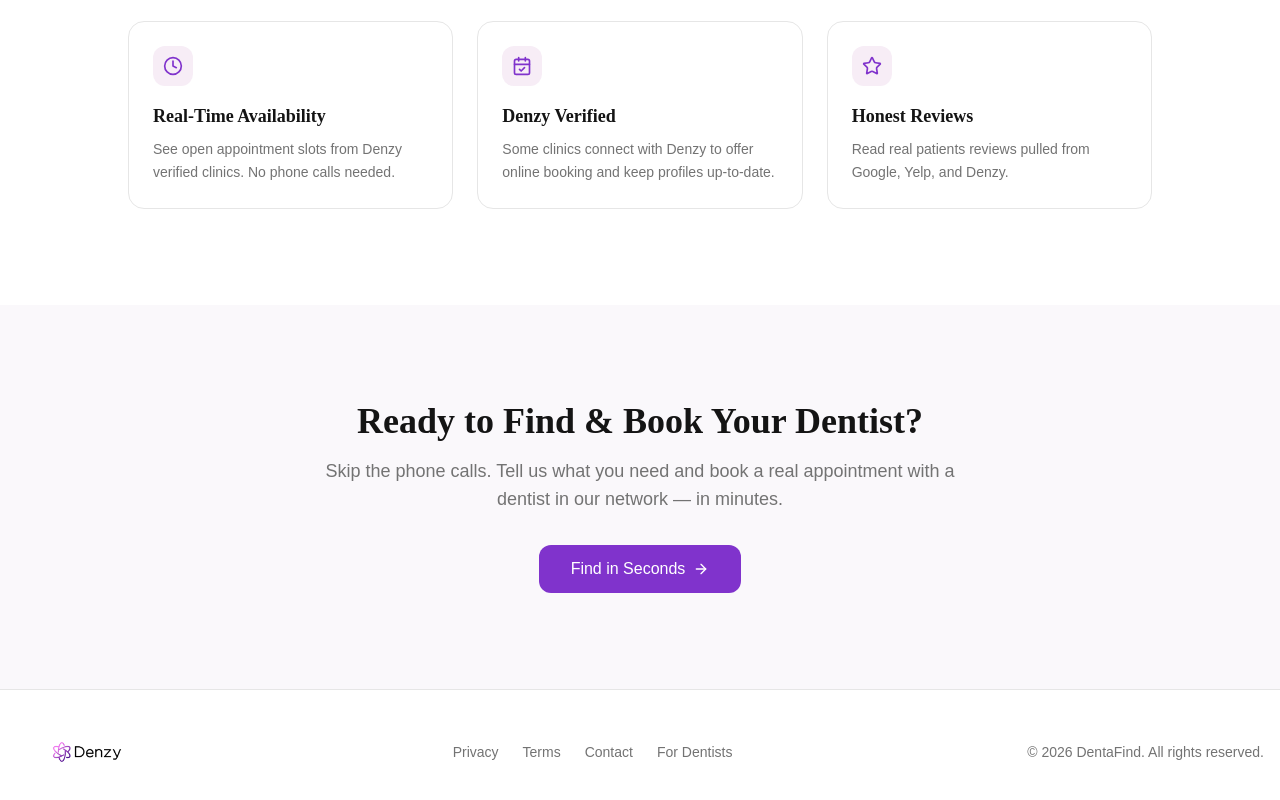
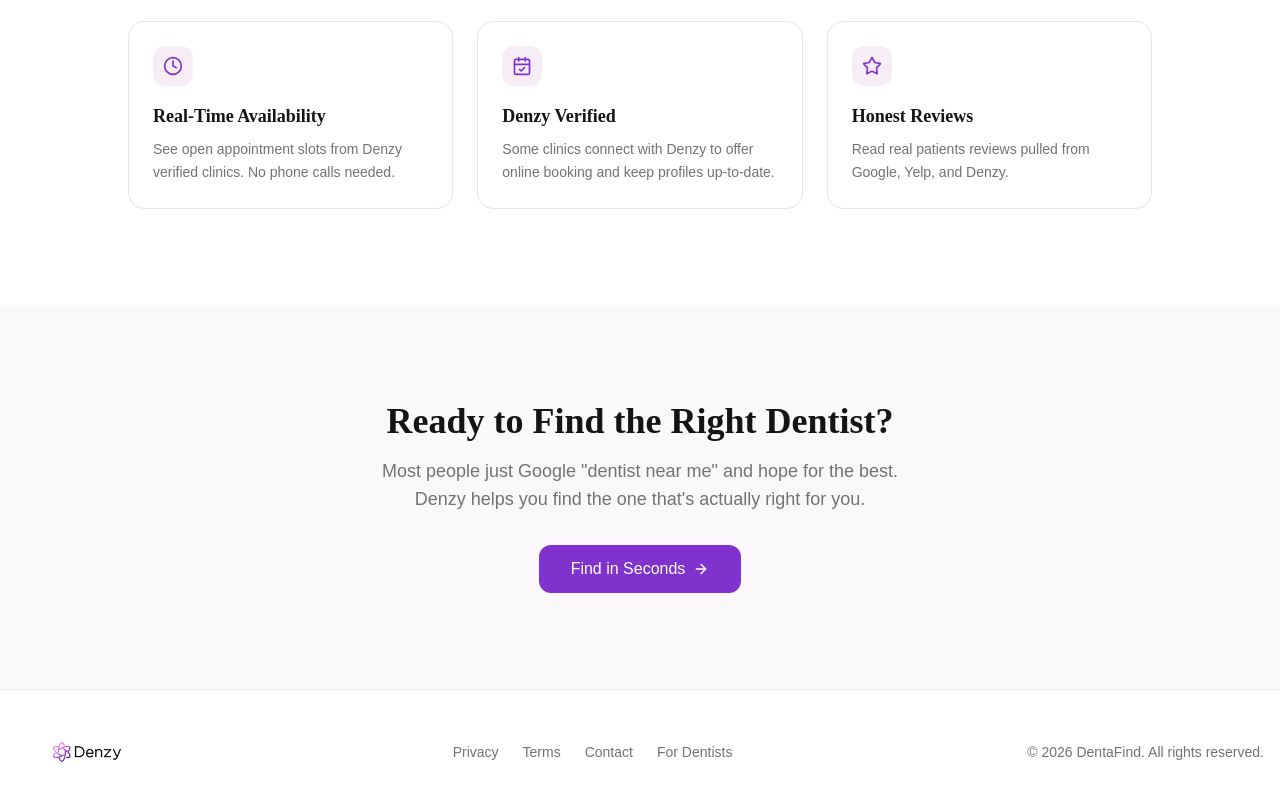
Before and after one commit to loveable-denzy/homepage-view, a React (Vite) app: page / in a window 1280 px wide. Shown: the part 1952-2752 px from the top of the page. Built offline with nearby package versions, Linux system fonts and the light colour scheme; the HTML template or start-up script is replaced by a standard one.

Commit message:
Changes
Co-authored-by: loveable-denzy <274859261+loveable-denzy@users.noreply.github.com>

```diff
--- a/src/components/CTASection.tsx
+++ b/src/components/CTASection.tsx
@@ -7,10 +7,11 @@ const CTASection = () => {
       <div className="container mx-auto px-4 text-center">
         <div className="max-w-2xl mx-auto">
           <h2 className="font-display text-3xl md:text-4xl font-bold text-foreground mb-4">
-            Ready to Find & Book Your Dentist?
+            Ready to Find the Right Dentist?
           </h2>
           <p className="text-muted-foreground text-lg mb-8">
-            Skip the phone calls. Tell us what you need and book a real appointment with a dentist in our network — in minutes.
+            Most people just Google "dentist near me" and hope for the best.<br />
+            Denzy helps you find the one that's actually right for you.
           </p>
           <Button size="lg" className="text-base px-8 py-6 rounded-xl gap-2">
             Find in Seconds <ArrowRight size={18} />
```
